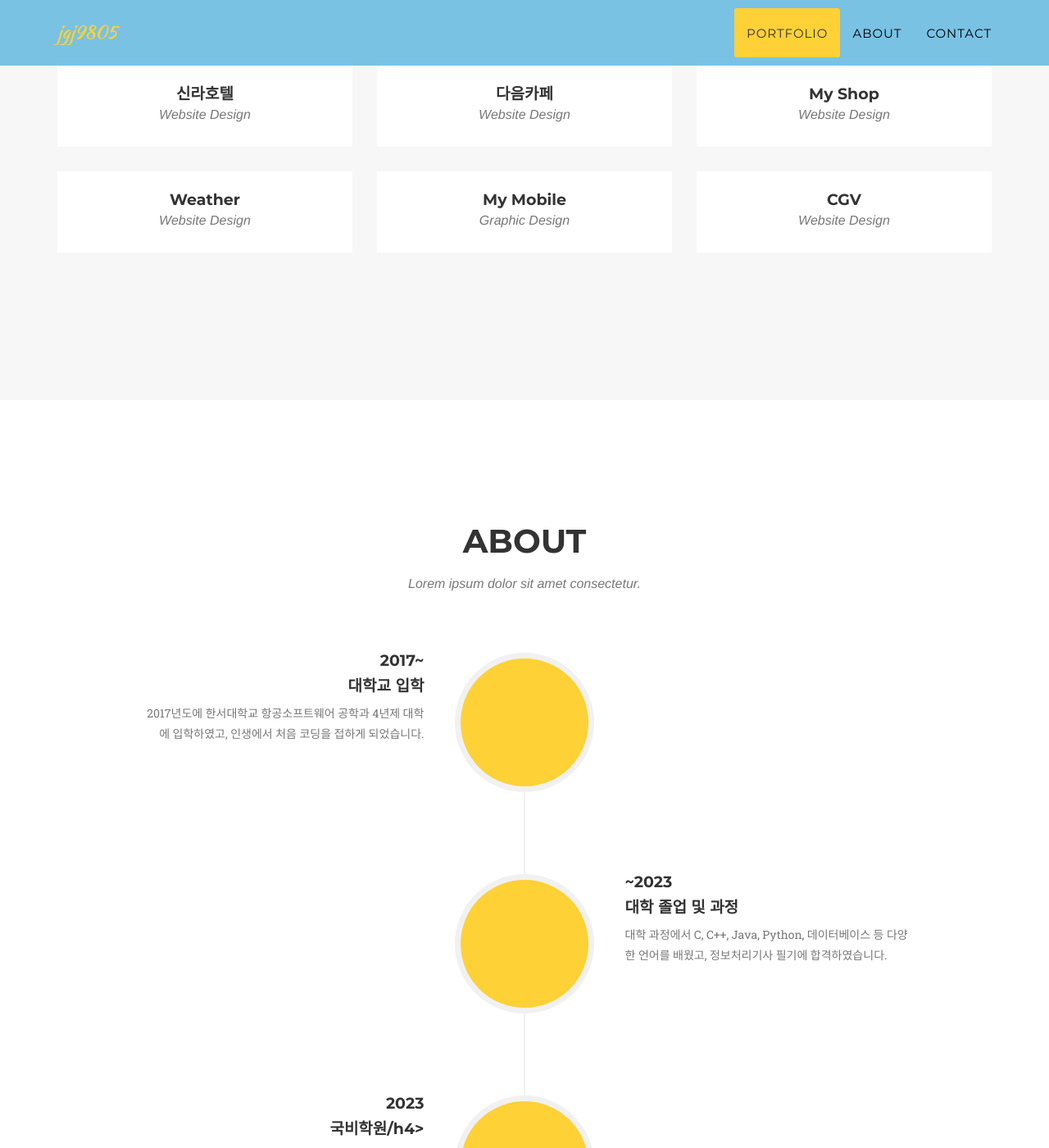
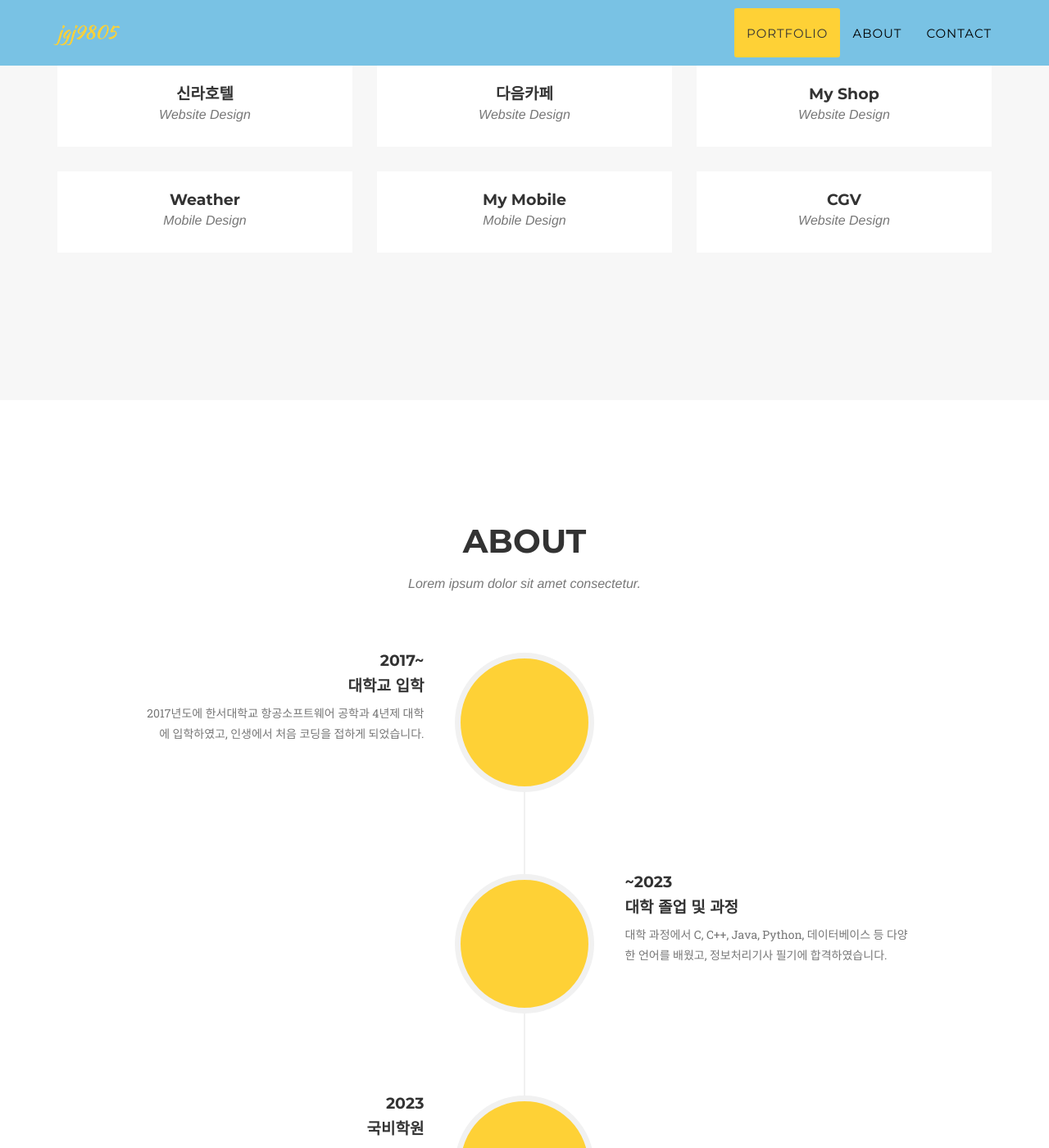
Before and after one commit to jgj9805/jgj9805.github.io, a Jekyll site: the page built from _posts/2014-07-15-project-4.markdown, in a window 1280 px wide and 1400 px high, scrolled down 985 px. Shown: the whole window at 82% size. Built offline with Jekyll 4.4.1, drawn with Linux system fonts in a browser that asks for light colours; some web fonts are replaced.

Commit message:
seventh commit

```diff
--- a/_includes/about.html
+++ b/_includes/about.html
@@ -45,7 +45,7 @@
                             <div class="timeline-panel">
                                 <div class="timeline-heading">
                                     <h4>2023</h4>
-                                    <h4 class="subheading">국비학원/h4>
+                                    <h4 class="subheading">국비학원</h4>
                                 </div>
                                 <div class="timeline-body">
                                     <p class="text-muted">취업 준비를 위해 국비학원인 이젠아카데미 수료 예정이며, 정보처리기사 실기 준비 예정입니다.</p>
@@ -59,10 +59,10 @@
                             <div class="timeline-panel">
                                 <div class="timeline-heading">
                                     <h4>2023~</h4>
-                                    <h4 class="subheading">javascript, html, css 등도 공부하여 풀스택기반에 백엔드 개발자가 될 예정입니다.</h4>
+                                    <h4 class="subheading">이후 예정</h4>
                                 </div>
                                 <div class="timeline-body">
-                                    <p class="text-muted"></p>
+                                    <p class="text-muted">javascript, html, css 등도 공부하여 풀스택기반에 백엔드 개발자가 될 예정입니다.</p>
                                 </div>
                             </div>
                         </li>
--- a/_posts/2014-07-13-project-6.markdown
+++ b/_posts/2014-07-13-project-6.markdown
@@ -1,6 +1,6 @@
 ---
 title: My Mobile
-subtitle: Graphic Design
+subtitle: Mobile Design
 layout: default
 modal-id: 6
 date: 2014-07-15
--- a/_posts/2014-07-15-project-4.markdown
+++ b/_posts/2014-07-15-project-4.markdown
@@ -1,6 +1,6 @@
 ---
 title: Weather
-subtitle: Website Design
+subtitle: Mobile Design
 layout: default
 modal-id: 4
 date: 2014-07-15
```
